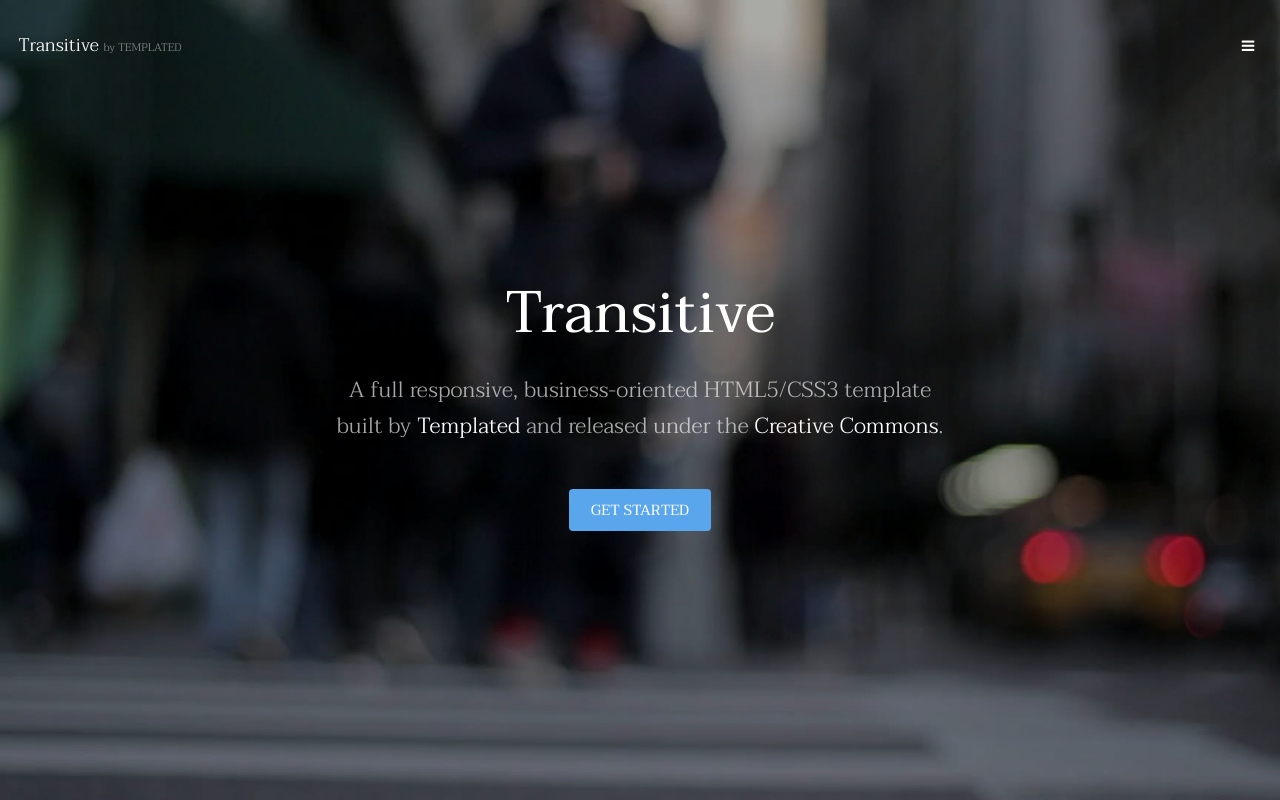
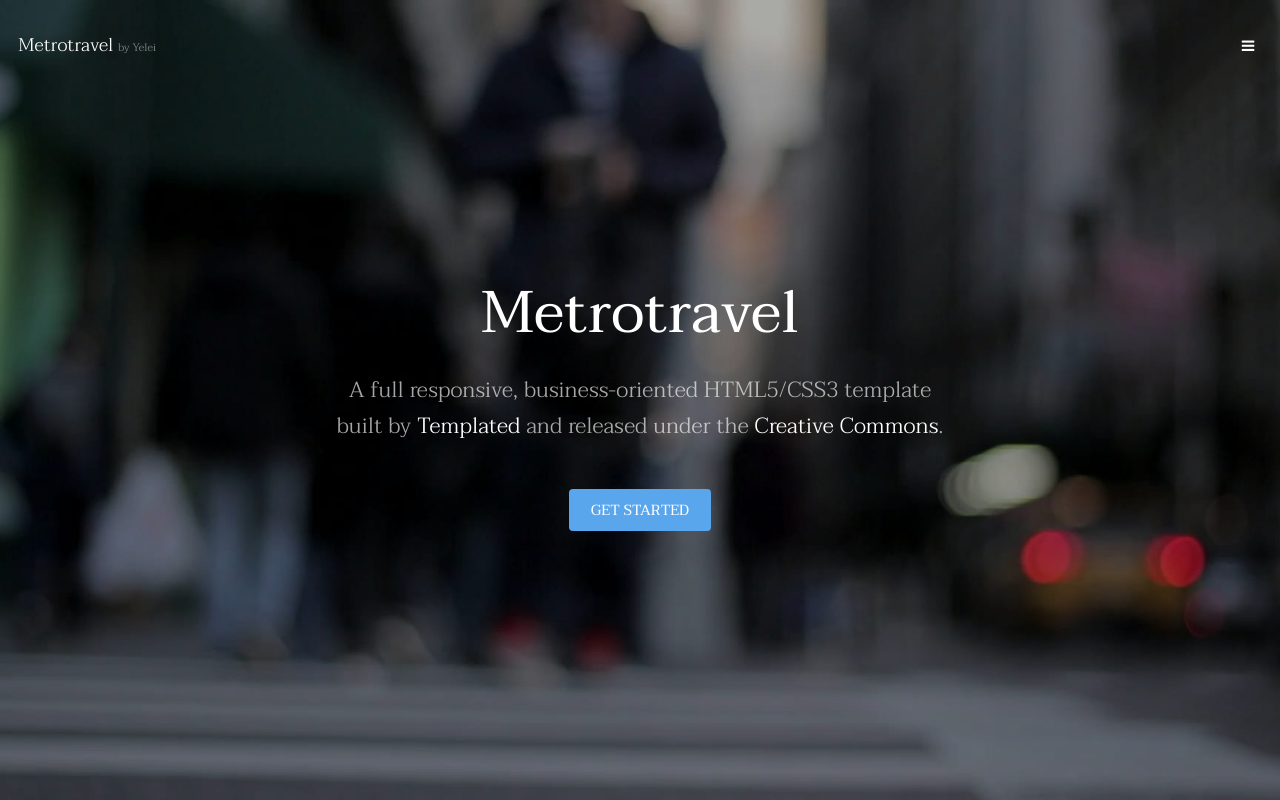
Before and after one commit to busmaic/-04_REP_METROPOLITA, a plain HTML site: page index.html in a window 1280 px wide. Shown: the top 800 px of the page. Drawn offline with Linux system fonts and the light colour scheme.

Commit message:
cambios en la portada por Yelei

```diff
--- a/index.html
+++ b/index.html
@@ -6,7 +6,7 @@
 -->
 <html>
 	<head>
-		<title>Transitive by TEMPLATED</title>
+		<title>METROTRAVEL by Yelei</title>
 		<meta charset="utf-8" />
 		<meta name="viewport" content="width=device-width, initial-scale=1" />
 		<link rel="stylesheet" href="assets/css/main.css" />
@@ -15,7 +15,7 @@
 
 		<!-- Header -->
 			<header id="header" class="alt">
-				<div class="logo"><a href="index.html">Transitive <span>by TEMPLATED</span></a></div>
+				<div class="logo"><a href="index.html">Metrotravel <span>by Yelei</span></a></div>
 				<a href="#menu" class="toggle"><span>Menu</span></a>
 			</header>
 
@@ -36,7 +36,7 @@
 		-->
 			<section id="banner" data-video="images/banner">
 				<div class="inner">
-					<h1>Transitive</h1>
+					<h1>Metrotravel</h1>
 					<p>A full responsive, business-oriented HTML5/CSS3 template<br />
 					built by <a href="https://templated.co/">Templated</a> and released under the <a href="https://templated.co/license">Creative Commons</a>.</p>
 					<a href="#one" class="button special scrolly">Get Started</a>
```
